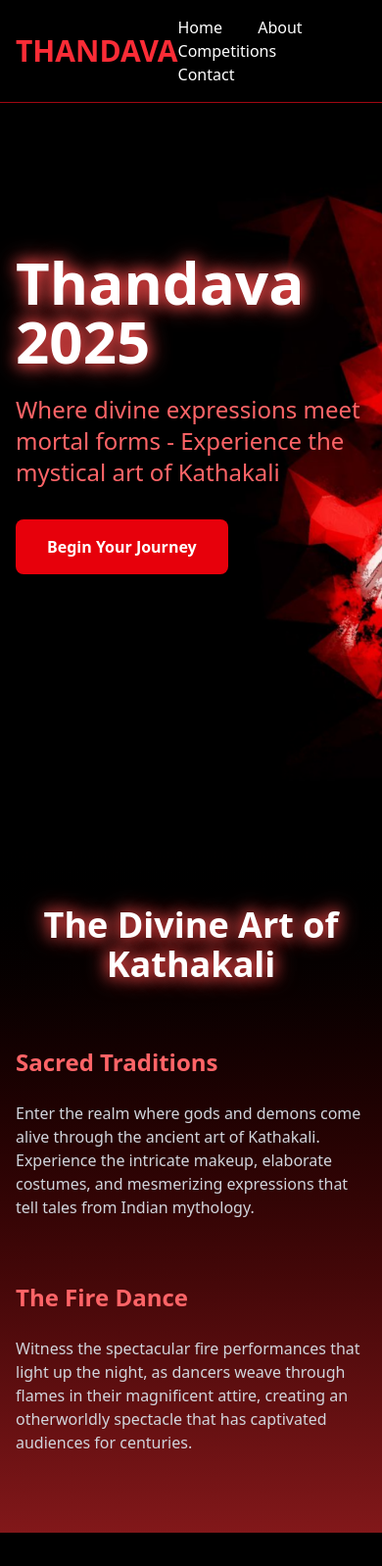
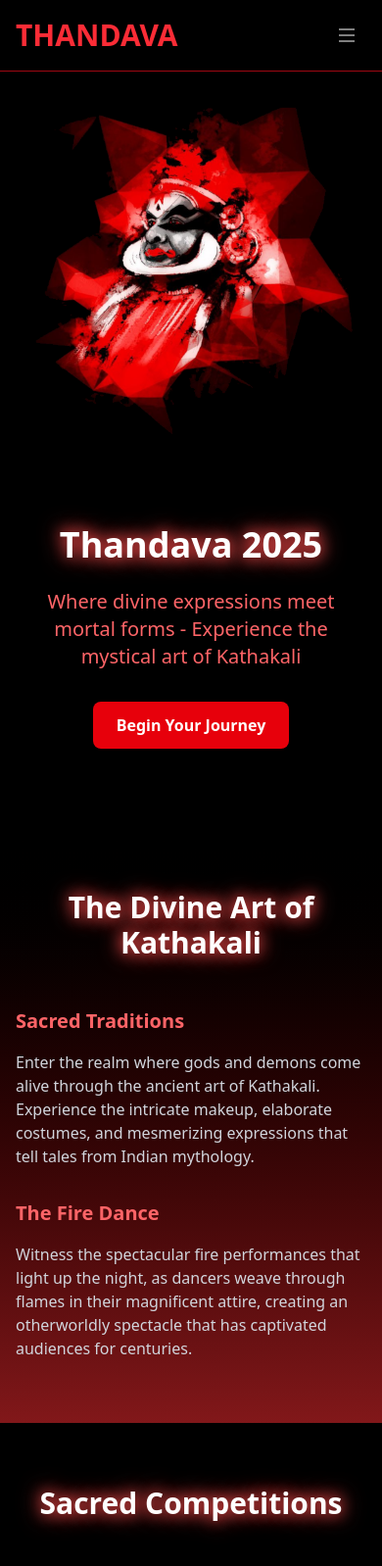
Before and after one commit to JustineBijuPaul/thandava, a plain HTML site: page index.html in a window 390 px wide. Shown: the top 1598 px of the page at 98% size. Drawn offline with nearby package versions, Linux system fonts and the light colour scheme.

Commit message:
mobile css done

```diff
--- a/css/style.css
+++ b/css/style.css
@@ -0,0 +1,51 @@
+.hero-gradient {
+    background: url('../img/2.png');
+    background-size: cover;
+    background-position: center;
+}
+.card-hover {
+    transition: transform 0.3s ease-in-out;
+}
+.card-hover:hover {
+    transform: translateY(-10px);
+}
+@keyframes fireGlow {
+    0% { text-shadow: 0 0 10px #ff4d4d, 0 0 20px #ff4d4d; }
+    50% { text-shadow: 0 0 15px #ff4d4d, 0 0 25px #ff4d4d; }
+    100% { text-shadow: 0 0 10px #ff4d4d, 0 0 20px #ff4d4d; }
+}
+.fire-text {
+    animation: fireGlow 2s infinite;
+}
+
+/* Mobile menu styles */
+.mobile-menu {
+    display: none;
+}
+
+@media (max-width: 768px) {
+    .desktop-menu {
+        display: none;
+    }
+    .mobile-menu {
+        display: block;
+    }
+    .mobile-menu-items {
+        display: none;
+        width: 100%;
+        position: absolute;
+        top: 100%;
+        left: 0;
+        background: black;
+        padding: 1rem;
+    }
+    .mobile-menu-items.active {
+        display: block;
+    }
+    .hero-gradient {
+        background: url('../img/1.png');
+        background-size: cover;
+        background-position: center;
+        align-items: end;
+    }
+}
--- a/index.html
+++ b/index.html
@@ -2,72 +2,68 @@
 <html lang="en">
 <head>
     <meta charset="UTF-8">
+    <meta name="viewport" content="width=device-width, initial-scale=1.0">
     <title>Thandava - The Divine Dance of Kathakali</title>
     <link rel="shortcut icon" href="img/logo.jpg" type="image/x-icon">
     <script src="https://unpkg.com/@tailwindcss/browser@4"></script>
-    <style>
-        .hero-gradient {
-            background: linear-gradient(rgba(0, 0, 0, 0), rgba(0, 0, 0, 0)), url('img/2.png');
-            background-size: cover;
-            background-position: center;
-        }
-        .card-hover {
-            transition: transform 0.3s ease-in-out;
-        }
-        .card-hover:hover {
-            transform: translateY(-10px);
-        }
-        @keyframes fireGlow {
-            0% { text-shadow: 0 0 10px #ff4d4d, 0 0 20px #ff4d4d; }
-            50% { text-shadow: 0 0 15px #ff4d4d, 0 0 25px #ff4d4d; }
-            100% { text-shadow: 0 0 10px #ff4d4d, 0 0 20px #ff4d4d; }
-        }
-        .fire-text {
-            animation: fireGlow 2s infinite;
-        }
-    </style>
+    <link rel="stylesheet" href="css/style.css">
 </head>
+
 <body class="bg-black text-white">
     <!-- Navigation -->
-    <nav class="fixed w-full z-60 bg-black border-b border-red-800">
-        <div class="container mx-auto flex justify-between items-center p-4">
-            <a href="index.html">
-                <h1 class="text-3xl font-bold text-red-500">THANDAVA</h1>
-            </a>
-            <div class="space-x-8">
+    <nav class="fixed w-full z-50 bg-black border-b border-red-800">
+        <div class="container mx-auto flex flex-wrap justify-between items-center p-4">
+            <a href="index.html" class="text-3xl font-bold text-red-500">THANDAVA</a>
+
+            <!-- Desktop Menu -->
+            <div class="hidden md:flex space-x-8">
                 <a href="index.html" class="hover:text-red-500 transition">Home</a>
                 <a href="#about" class="hover:text-red-500 transition">About</a>
                 <a href="#competitions" class="hover:text-red-500 transition">Competitions</a>
                 <a href="#contact" class="hover:text-red-500 transition">Contact</a>
             </div>
+
+            <!-- Mobile Menu Button -->
+            <button class="md:hidden text-white p-2" onclick="toggleMenu()">
+                <svg class="w-6 h-6" fill="none" stroke="currentColor" viewBox="0 0 24 24">
+                    <path strokeLinecap="round" strokeLinejoin="round" strokeWidth="2" d="M4 6h16M4 12h16M4 18h16"/>
+                </svg>
+            </button>
+
+            <!-- Mobile Menu Items -->
+            <div id="mobileMenu" class="hidden w-full md:hidden mt-4">
+                <a href="index.html" class="block py-2 hover:text-red-500 transition">Home</a>
+                <a href="#about" class="block py-2 hover:text-red-500 transition">About</a>
+                <a href="#competitions" class="block py-2 hover:text-red-500 transition">Competitions</a>
+                <a href="#contact" class="block py-2 hover:text-red-500 transition">Contact</a>
+            </div>
         </div>
     </nav>
 
     <!-- Hero Section -->
-    <div class="hero-gradient min-h-screen flex items-center">
-        <div class="container flex items-center justify-between mx-auto px-4 py-20">
-            <div class="max-w-3xl">
-                <h1 class="text-6xl font-bold mb-6 fire-text">Thandava 2025</h1>
-                <p class="text-2xl mb-8 text-red-400">Where divine expressions meet mortal forms - Experience the mystical art of Kathakali</p>
-                <button class="bg-red-600 px-8 py-4 rounded-lg font-bold hover:bg-red-700 transition transform hover:scale-105">
+    <div class="hero-gradient min-h-screen flex items-center sm:items-end pt-16">
+        <div class="container mx-auto px-4 py-20">
+            <div class="max-w-3xl sm:max-w-4xl text-center mx-auto">
+                <h1 class="text-4xl md:text-6xl font-bold mb-6 fire-text">Thandava 2025</h1>
+                <p class="text-xl md:text-2xl mb-8 text-red-400">Where divine expressions meet mortal forms - Experience the mystical art of Kathakali</p>
+                <button class="bg-red-600 px-6 py-3 md:px-8 md:py-4 rounded-lg font-bold hover:bg-red-700 transition transform hover:scale-105">
                     Begin Your Journey
                 </button>
             </div>
-            <!-- <img src="img/1.svg" alt=""> -->
         </div>
     </div>
 
     <!-- About Section -->
-    <div class="py-20 bg-gradient-to-b from-black to-red-900" id="about">
+    <div class="py-16 md:py-20 bg-gradient-to-b from-black to-red-900" id="about">
         <div class="container mx-auto px-4">
-            <h2 class="text-4xl font-bold text-center mb-16 fire-text">The Divine Art of Kathakali</h2>
-            <div class="grid grid-cols-1 md:grid-cols-2 gap-16">
-                <div class="space-y-6">
-                    <h3 class="text-2xl font-semibold text-red-400">Sacred Traditions</h3>
+            <h2 class="text-3xl md:text-4xl font-bold text-center mb-12 md:mb-16 fire-text">The Divine Art of Kathakali</h2>
+            <div class="grid grid-cols-1 md:grid-cols-2 gap-8 md:gap-16">
+                <div class="space-y-4 md:space-y-6">
+                    <h3 class="text-xl md:text-2xl font-semibold text-red-400">Sacred Traditions</h3>
                     <p class="text-gray-300">Enter the realm where gods and demons come alive through the ancient art of Kathakali. Experience the intricate makeup, elaborate costumes, and mesmerizing expressions that tell tales from Indian mythology.</p>
                 </div>
-                <div class="space-y-6">
-                    <h3 class="text-2xl font-semibold text-red-400">The Fire Dance</h3>
+                <div class="space-y-4 md:space-y-6">
+                    <h3 class="text-xl md:text-2xl font-semibold text-red-400">The Fire Dance</h3>
                     <p class="text-gray-300">Witness the spectacular fire performances that light up the night, as dancers weave through flames in their magnificent attire, creating an otherworldly spectacle that has captivated audiences for centuries.</p>
                 </div>
             </div>
@@ -75,10 +71,11 @@
     </div>
 
     <!-- Competition Section -->
-    <div class="py-20 bg-black" id="competitions">
+    <div class="py-16 md:py-20 bg-black" id="competitions">
         <div class="container mx-auto px-4">
-            <h2 class="text-4xl font-bold text-center mb-16 fire-text">Sacred Competitions</h2>
+            <h2 class="text-3xl md:text-4xl font-bold text-center mb-12 md:mb-16 fire-text">Sacred Competitions</h2>
             <div class="grid grid-cols-1 md:grid-cols-3 gap-8">
+                <!-- Competition cards remain the same -->
                 <!-- Traditional Performance -->
                 <div class="bg-gradient-to-b from-red-900 to-black rounded-lg overflow-hidden card-hover border border-red-800">
                     <img src="img/2.jpeg" alt="Kathakali Performance" class="w-full h-48 object-cover">
@@ -123,7 +120,7 @@
                 </div>
                 <div>
                     <h3 class="text-xl font-bold mb-4 text-red-500">Venue</h3>
-                    <p class="text-gray-400">Mar Baselios Christian College of Engneering and Technology,</p>
+                    <p class="text-gray-400">Mar Baselios Christian College of Engineering and Technology,</p>
                     <p class="text-gray-400">Peermade, Idukki, Kerala</p>
                 </div>
                 <div>
@@ -135,5 +132,7 @@
             </div>
         </div>
     </footer>
+
+    <script src="js/main.js"></script>
 </body>
 </html>
--- a/js/main.js
+++ b/js/main.js
@@ -0,0 +1,4 @@
+function toggleMenu() {
+    const menu = document.getElementById('mobileMenu');
+    menu.classList.toggle('hidden');
+}
```
Also changed, not shown: img/1.png (added).
